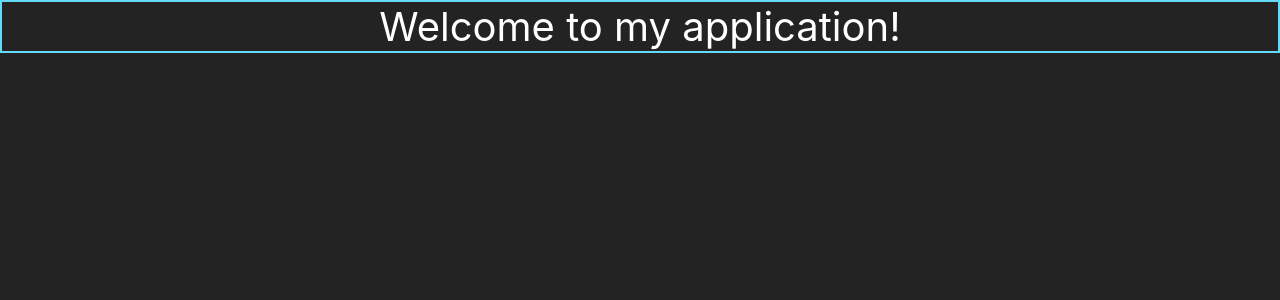
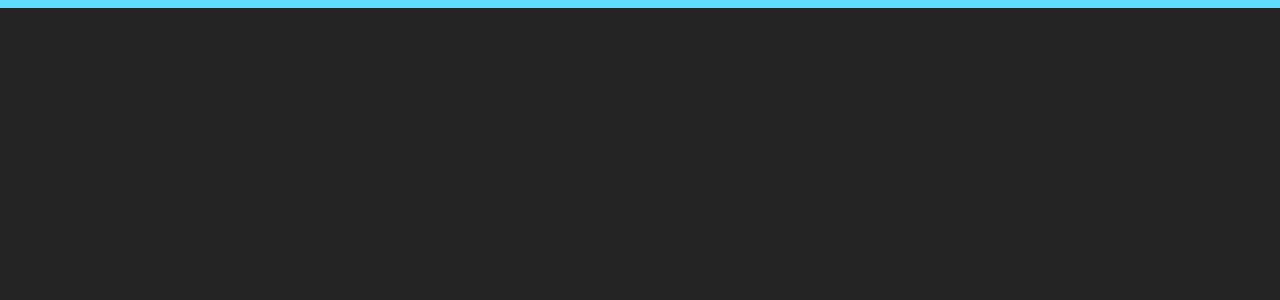
Before and after one commit to JoyUmoekpo/Unit-1-Project-Tic-Tac-Toe, a React (Create React App) app in the folder tic-tac-toe/: page / in a window 1280 px wide. Shown: the top 300 px of the page. Built offline with nearby package versions, Linux system fonts and the light colour scheme.

Commit message:
Part 3 Completed

```diff
--- a/tic-tac-toe/src/App.js
+++ b/tic-tac-toe/src/App.js
@@ -1,13 +1,22 @@
+import { useState } from "react";
 import Square from "./Square";
 import "./App.css";
 
 function App() {
+	const string = "Welcome to my Tic Tac Toe application!";
 
-	const string = "Welcome to my application!";
+	const [squares, setSquares] = useState(["", "", "", "", "", "", "", "", ""]);
+	const [player, setPlayer] = useState(true);
 
 	return (
 		<div className="App">
-			<Square propVar={string}/>
+			<Square propVar={string} />
+			<Square
+				squares={squares}
+				setSquares={setSquares}
+				player={player}
+				setPlayer={setPlayer}
+			/>
 		</div>
 	);
 }
--- a/tic-tac-toe/src/Square.jsx
+++ b/tic-tac-toe/src/Square.jsx
@@ -1,7 +1,7 @@
 import React from "react";
 
 const Square = (props) => {
-	return <div className="square">{props.propVar}</div>;
+	return <div className="square">{console.log(props.squares, props.player)}</div>;
 };
 
 export default Square;
```
